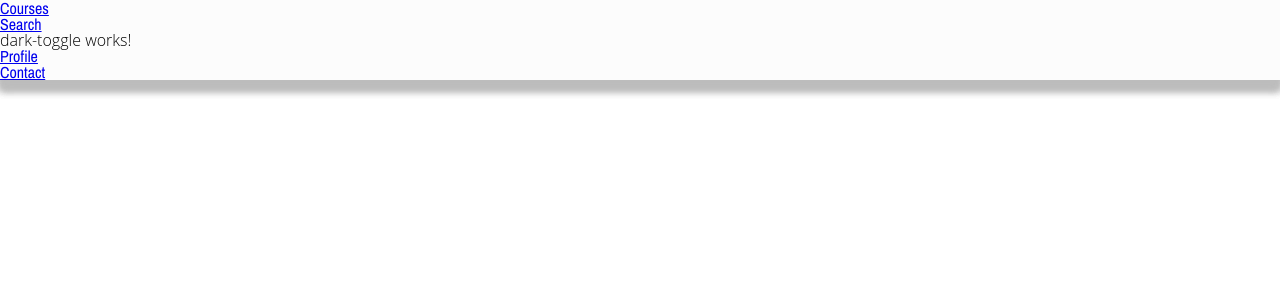
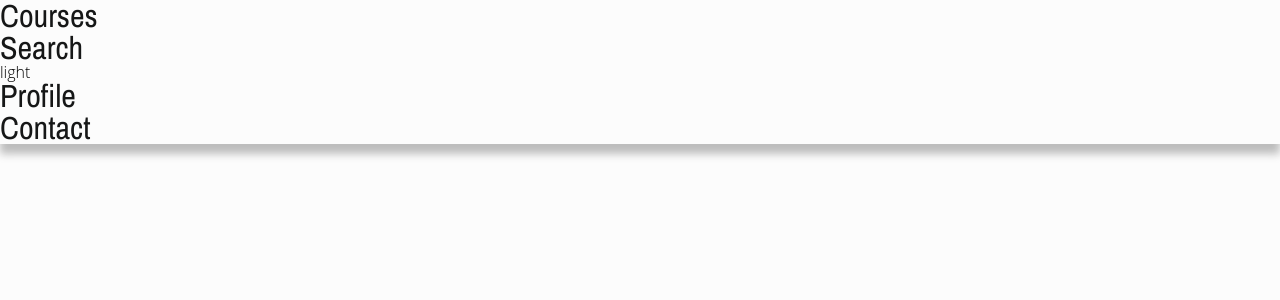
Before and after one commit to Mortos98/Basic-Byte.com, an Angular app in the folder BasicByte/: page / in a window 1280 px wide. Shown: the top 300 px of the page. Built offline with nearby package versions, Linux system fonts and the light colour scheme.

Commit message:
svg styling start

```diff
--- a/BasicByte/src/app/app.module.ts
+++ b/BasicByte/src/app/app.module.ts
@@ -4,15 +4,15 @@ import { BrowserModule } from '@angular/platform-browser';
 import { AppRoutingModule } from './app-routing.module';
 import { AppComponent } from './app.component';
 import { HeadderComponent } from './headder/headder.component';
-import { DarkToggleComponent } from './dark-toggle/dark-toggle.component';
 import { ServiceWorkerModule } from '@angular/service-worker';
 import { environment } from '../environments/environment';
+import { LogoComponent } from './logo/logo.component';
 
 @NgModule({
   declarations: [
     AppComponent,
     HeadderComponent,
-    DarkToggleComponent
+    LogoComponent
   ],
   imports: [
     BrowserModule,
--- a/BasicByte/src/app/dark-toggle/dark-toggle.component.html
+++ /dev/null
@@ -1 +0,0 @@
-<p>dark-toggle works!</p>
--- a/BasicByte/src/app/dark-toggle/dark-toggle.component.ts
+++ /dev/null
@@ -1,15 +0,0 @@
-import { Component, OnInit } from '@angular/core';
-
-@Component({
-  selector: 'app-dark-toggle',
-  templateUrl: './dark-toggle.component.html',
-  styleUrls: ['./dark-toggle.component.scss']
-})
-export class DarkToggleComponent implements OnInit {
-
-  constructor() { }
-
-  ngOnInit(): void {
-  }
-
-}
--- a/BasicByte/src/app/headder/headder.component.html
+++ b/BasicByte/src/app/headder/headder.component.html
@@ -1,12 +1,11 @@
-<div>
-
+<div class = headder>
   <div class=nav>
     <div class="topnav-centered">
-      <h2><a href="#home">Courses</a></h2>
-      <h2><a href="#home">Search</a></h2>
-      <app-dark-toggle></app-dark-toggle>
-      <h2><a href="#home">Profile</a></h2>
-      <h2><a href="#home">Contact</a></h2>
+      <h1>Courses</h1>
+      <h1>Search</h1>
+      <app-logo></app-logo>
+      <h1>Profile</h1>
+      <h1>Contact</h1>
     </div>
   </div>
 </div>
--- a/BasicByte/src/app/headder/headder.component.scss
+++ b/BasicByte/src/app/headder/headder.component.scss
@@ -1,6 +1,6 @@
 @import '../../styles.scss';
-div{
+.headder{
   width:100vw;
-  background-color: $white;
-  box-shadow: 0px 10px 8px $shadow-colour-light;
+  background-color: var(--header);
+  box-shadow: 0px 10px 8px var(--shadow);
 }
--- a/BasicByte/src/app/headder/headder.component.ts
+++ b/BasicByte/src/app/headder/headder.component.ts
@@ -1,5 +1,4 @@
 import { Component, OnInit } from '@angular/core';
-import { DarkToggleComponent } from 'src/app/dark-toggle/dark-toggle.component';
 
 @Component({
   selector: 'app-headder',
--- /dev/null
+++ b/BasicByte/src/app/logo/logo.component.html
@@ -0,0 +1,59 @@
+<!-- <svg>
+  <path
+      class="cls-3" [ngClass] = "{'light': 'light-primary', 'dark':'dark-primary'}[state]"
+     sodipodi:type="star"
+     id="path69"
+     sodipodi:sides="6"
+     sodipodi:cx="73.293404"
+     sodipodi:cy="67.836105"
+     sodipodi:r1="56.775738"
+     sodipodi:r2="51.09816"
+     sodipodi:arg1="-1.0421065"
+     sodipodi:arg2="-0.51850772"
+     inkscape:flatsided="false"
+     inkscape:rounded="0.2"
+     inkscape:randomized="0"
+     d="m 101.93123,18.812035 c 4.91371,2.870386 12.92377,18.757929 15.74398,23.700612 2.8202,4.942682 12.42217,19.921914 12.3932,25.612505 -0.029,5.690592 -9.78296,20.571281 -12.65335,25.484992 -2.87038,4.913711 -11.04179,20.718876 -15.98448,23.539076 -4.94268,2.82021 -22.706727,1.81335 -28.397319,1.78438 -5.690592,-0.029 -23.463969,0.79696 -28.37768,-2.07342 C 39.741869,113.98979 31.731807,98.102247 28.911601,93.159564 26.091395,88.216881 16.48943,73.23765 16.518402,67.547058 c 0.02897,-5.690591 9.782956,-20.57128 12.653342,-25.484991 2.870386,-4.913712 11.041798,-20.718873 15.984481,-23.539079 4.942682,-2.820206 22.706729,-1.813352 28.397321,-1.78438 5.690592,0.02897 23.463969,-0.796959 28.377684,2.073427 z"
+     style="fill:#008ebe;fill-opacity:1;stroke-width:0.26458332"
+     transform="matrix(1.0341972,0,0,1.0236564,-13.508216,-13.632371)" />
+  <path
+     sodipodi:type="star"
+     style="fill:#00bfff;fill-opacity:0.99215686;stroke-width:0.26458332"
+     id="path95"
+     sodipodi:sides="6"
+     sodipodi:cx="58.732124"
+     sodipodi:cy="53.138875"
+     sodipodi:r1="58.735371"
+     sodipodi:r2="52.861832"
+     sodipodi:arg1="3.1305738"
+     sodipodi:arg2="3.6541726"
+     inkscape:flatsided="false"
+     inkscape:rounded="0.2"
+     inkscape:randomized="0"
+     d="M 3.1933801e-4,53.786057 C -0.06454809,47.899334 9.7767976,32.344477 12.663982,27.213991 15.551167,22.083506 23.740127,5.598769 28.805745,2.5992306 33.871363,-0.40030806 52.262937,0.34511903 58.149661,0.28025146 64.036384,0.21538389 82.407064,-0.93513748 87.53755,1.9520472 c 5.130486,2.887185 13.68071,19.1874688 16.68025,24.2530868 2.99954,5.065618 13.18126,20.399834 13.24613,26.286557 0.0649,5.886723 -9.77648,21.44158 -12.66366,26.572066 -2.88719,5.130486 -11.076148,21.615223 -16.141766,24.614763 -5.065618,2.99954 -23.457192,2.25411 -29.343916,2.31898 -5.886723,0.0649 -24.257403,1.21539 -29.387889,-1.6718 C 24.796213,101.43852 16.245985,85.138232 13.246446,80.072614 10.246908,75.006996 0.06518676,59.672781 3.1933801e-4,53.786057 Z" />
+  <text
+     xml:space="preserve"
+     style="font-style:normal;font-weight:normal;font-size:70.09357452px;line-height:1.25;font-family:sans-serif;letter-spacing:0px;word-spacing:0px;fill:#d8d8d8;fill-opacity:1;stroke:none;stroke-width:1.75233924"
+     x="37.360935"
+     y="77.693924"
+     id="text99"
+     transform="scale(1.0036094,0.99640359)"><tspan
+       sodipodi:role="line"
+       id="tspan97"
+       x="37.360935"
+       y="77.693924"
+       style="fill:#d8d8d8;fill-opacity:1;stroke-width:1.75233924">B</tspan></text>
+  <text
+     xml:space="preserve"
+     style="font-style:normal;font-weight:normal;font-size:70.09358215px;line-height:1.25;font-family:sans-serif;letter-spacing:0px;word-spacing:0px;fill:#ffffff;fill-opacity:1;stroke:none;stroke-width:1.75233924"
+     x="35.614719"
+     y="75.476273"
+     id="text99-3"
+     transform="scale(1.0036094,0.99640358)"><tspan
+       sodipodi:role="line"
+       id="tspan97-6"
+       x="35.614719"
+       y="75.476273"
+       style="fill:#ffffff;fill-opacity:1;stroke-width:1.75233924">B</tspan></text>
+</svg> -->
+<p>{{ state }}</p>
--- /dev/null
+++ b/BasicByte/src/app/logo/logo.component.scss
@@ -0,0 +1,19 @@
+@import '../../styles.scss';
+.light-primary{
+  fill: var(--primary-500);
+}
+.light-secondary{
+  fill: var(--primary-200);
+}
+.text{
+  fill: var(--text)
+}
+.shadow{
+  fill: var(--shadow);
+}
+.dark-primary{
+  fill: var(--primary-500);
+}
+.dark-secondary{
+  fill: var(--primary-200);
+}
--- /dev/null
+++ b/BasicByte/src/app/logo/logo.component.ts
@@ -0,0 +1,25 @@
+import { Component, OnInit } from '@angular/core';
+
+@Component({
+  selector: 'app-logo',
+  templateUrl: './logo.component.html',
+  styleUrls: ['./logo.component.scss']
+})
+export class LogoComponent implements OnInit {
+  state:string = 'light';
+  constructor() {
+    this.state = this.getTheme();
+  }
+
+  ngOnInit(): void {
+  }
+
+  getTheme():string{
+    const darkThemeMq = window.matchMedia("(prefers-color-scheme: dark)");
+    if (darkThemeMq.matches) {
+      return "dark";
+    } else {
+      return "light";
+    }
+  }
+}
--- a/BasicByte/src/styles.scss
+++ b/BasicByte/src/styles.scss
@@ -11,6 +11,8 @@ html, body, div, span, object, iframe, figure, h1, h2, h3, h4, h5, h6, p, blockq
   padding: 0;
   border: 0;
   font-size: 100%;
+
+
   font: inherit;
   vertical-align: baseline;
   text-rendering: optimizeLegibility;
@@ -50,30 +52,59 @@ input{
 }
 
 //variables
-$primary-200: hsla(195,100%,20%,1);
-$primary-400: hsla(195,100%,40%,1);
-$primary-500: hsla(195,100%,50%,1);
-$primary-600: hsla(195,100%,60%,1);
-$primary-800: hsla(195,100%,80%,1);
-$secondary-200: hsla(165,100%,20%,1);
-$secondary-400: hsla(165,100%,40%,1);
-$secondary-500: hsla(165,100%,50%,1);
-$secondary-600: hsla(165,100%,60%,1);
-$secondary-800: hsla(165,100%,80%,1);
-$white: hsla(0, 0%, 99%, 1);
-$header-200: hsla(210 , 100%, 10%, 1);
-$header-300: hsla(210 , 100%, 30%, 1);
-$header-500: hsla(43 , 100%, 50%, 1);
-$header-600: hsla(43 , 100%, 60%, 1);
-$header-800: hsla(43 , 100%, 80%, 1);
-$shadow-colour-light: hsla(0, 0%, 74%, 1);
+:root{
+  --primary-200: hsla(195,100%,20%,1);
+  --primary-400: hsla(195,100%,40%,1);
+  --primary-500: hsla(195,100%,50%,1);
+  --primary-600: hsla(195,100%,60%,1);
+  --primary-800: hsla(195,100%,80%,1);
+  --secondary-200: hsla(165,100%,20%,1);
+  --secondary-400: hsla(165,100%,40%,1);
+  --secondary-500: hsla(165,100%,50%,1);
+  --secondary-600: hsla(165,100%,60%,1);
+  --secondary-800: hsla(165,100%,80%,1);
+  --light: hsla(0, 0%, 99%, 1);
+  --shadow-light: hsla(0, 0%, 74%, 1);
+  --dark: hsla(180, 2%, 9%, 1);
+  --shadow-dark: hsla(0, 0%, 14%, 1);
+  --header-200: hsla(210 , 100%, 10%, 1);
+  --header-300: hsla(210 , 100%, 30%, 1);
+  --header-500: hsla(43 , 100%, 50%, 1);
+  --header-600: hsla(43 , 100%, 60%, 1);
+  --header-800: hsla(43 , 100%, 80%, 1);
+
+  // light theme
+  --shadow: var(--shadow-light);
+  --background: var(--light);
+  --header: var(--light);
+  --text: var(--dark);
+}
+
+@media (prefers-color-scheme: dark) {
+  :root{
+    --background: var(--dark);
+    --shadow: var(--shadow-dark);
+    --header: var(--header-200);
+    --text: var(--light);
+  }
+}
 
 // Global Styles
+body{
+  background-color: var(--background);
+}
+
 p{
   font-family: 'Open Sans', sans-serif;
   font-weight: 300;
+  color: --text;
 }
 h1, h2, h3, h4, h5, h6{
   font-family: 'Archivo Narrow', sans-serif;
   font-weight: 400;
+  color: var(--text);
 }
+
+h1{
+    font-size: 2em;
+}
```
Also changed, not shown: BasicByte/src/app/dark-toggle/dark-toggle.component.scss (deleted), 1 other file (tests, documents, lock files or other folders).
